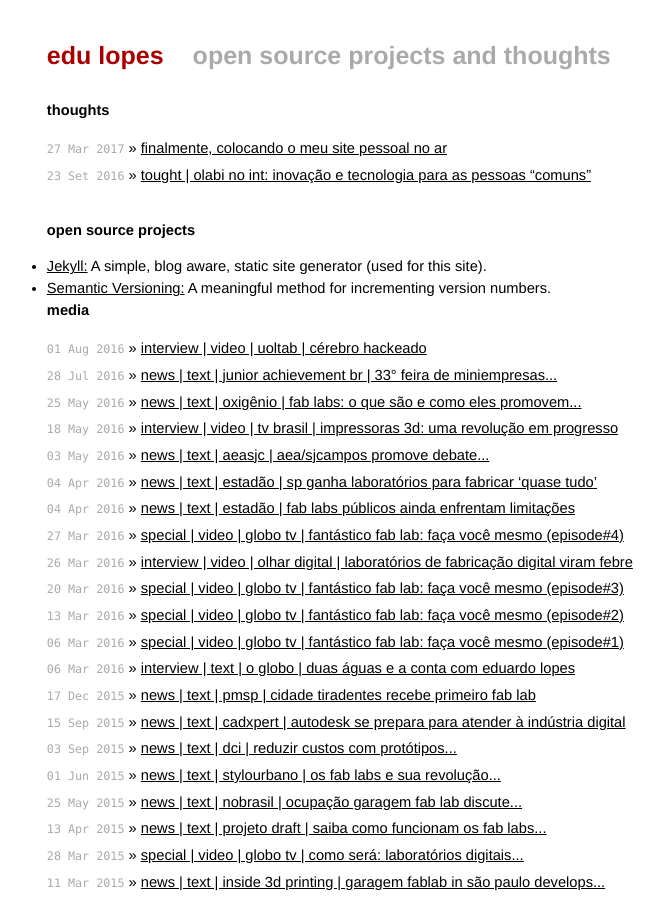
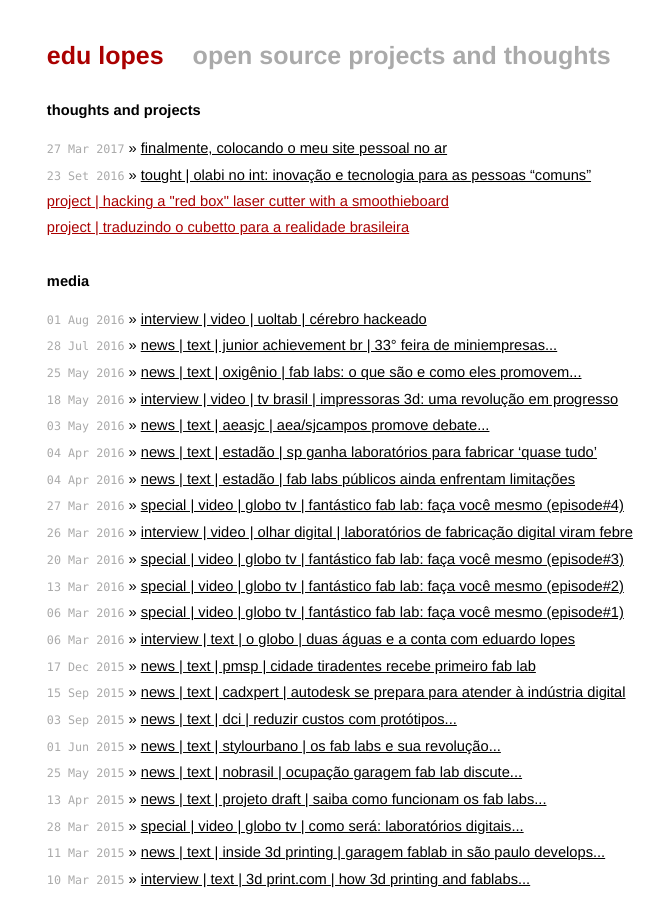
Before and after one commit to mojombo/mojombo.github.io, a Jekyll site: the page built from index.html, in a window 1280 px wide and 900 px high. Shown: the whole window, without its empty margins (285-949 px from the left). Built offline with Jekyll 4.4.1, drawn with Linux system fonts in a browser that asks for light colours.

Commit message:
Update index.html

```diff
--- a/index.html
+++ b/index.html
@@ -4,21 +4,14 @@ title: edu lopes
 ---
 
 <div id="home">
-  <h1>thoughts</h1>
+  <h1>thoughts and projects</h1>
   <ul class="posts">
     {% for post in site.posts %}
       <li><span>{{ post.date | date_to_string }}</span> &raquo; <a href="{{ post.url }}">{{ post.title }}</a></li>
     {% endfor %}
       <li><span>23 Set 2016</span> &raquo; <a href="https://medium.com/@olabimakerspace/olabi-no-int-inova%C3%A7%C3%A3o-e-tecnologia-para-as-pessoas-comuns-9138a2115d2f">tought | olabi no int: inovação e tecnologia para as pessoas “comuns”</a></li>
-  </ul>
-
-  <h1>open source projects</h1>
-  <ul class="projects">
-    {% for post in site.projects %}
-      <li><span>{{ post.date | date_to_string }}</span> &raquo; <a href="{{ post.url }}">{{ post.title }}</a></li>
-    {% endfor %}
-    <li><a href="http://github.com/jekyll/jekyll/">Jekyll:</a> A simple, blog aware, static site generator (used for this site).</li>
-    <li><a href="http://semver.org">Semantic Versioning:</a> A meaningful method for incrementing version numbers.</li>
+      <li><a href="">project | hacking a "red box" laser cutter with a smoothieboard</a></li>
+      <li><a href="">project | traduzindo o cubetto para a realidade brasileira</a></li>
   </ul>
 
   <h1>media</h1>
```
